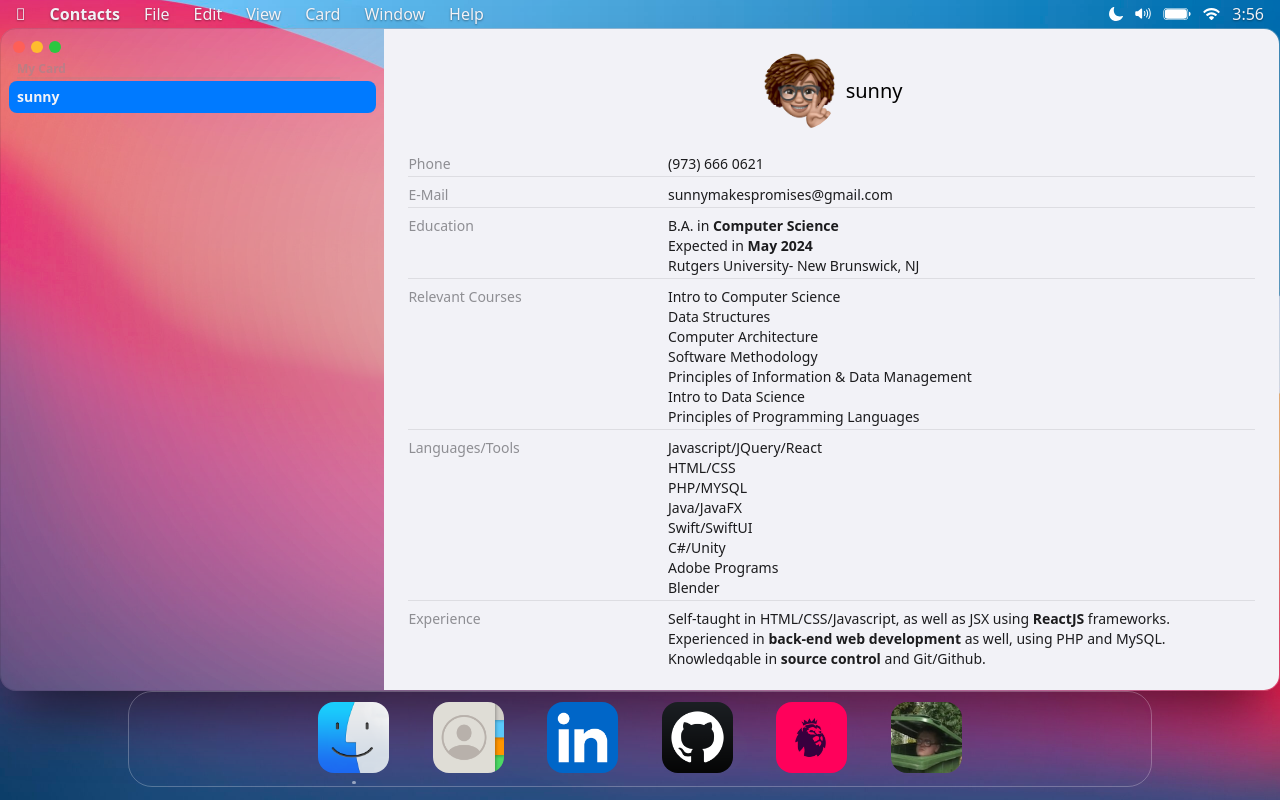
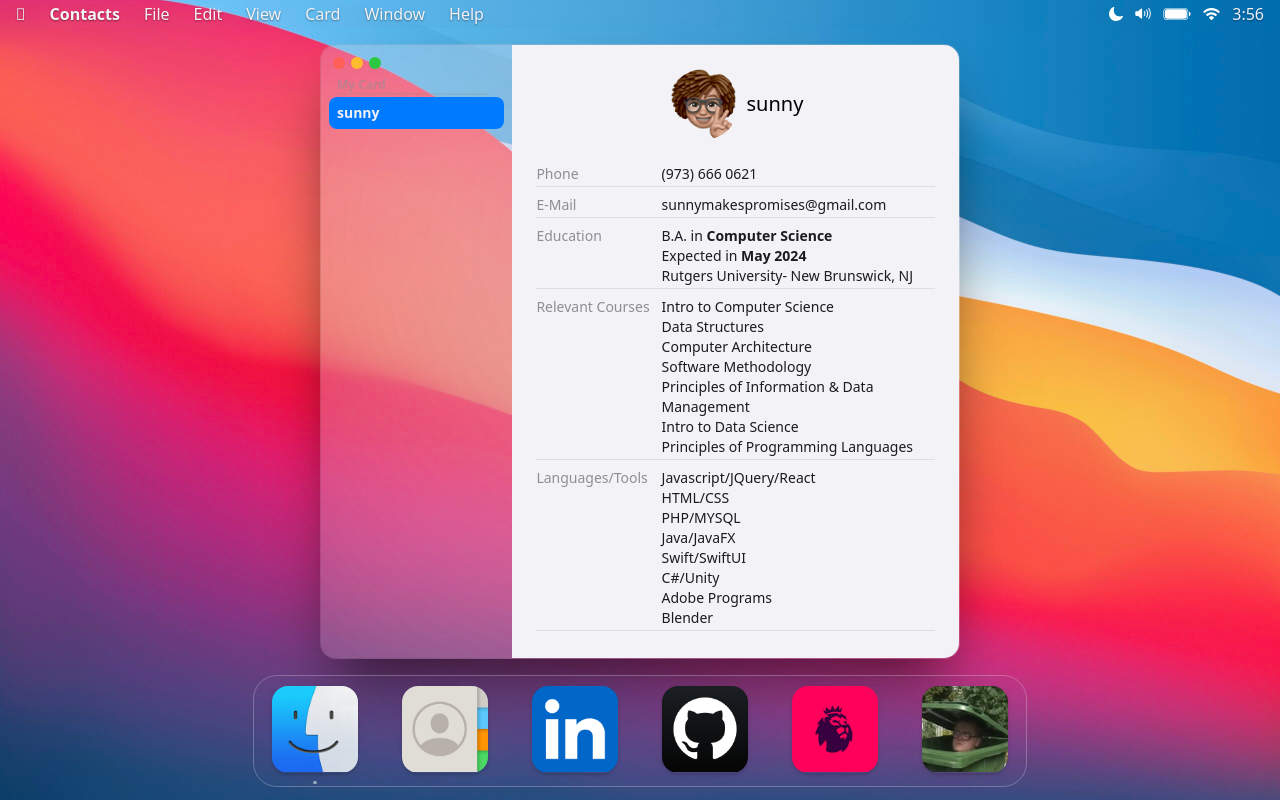
Before and after one commit to sunnymakespromises/sunny, a Next.js app: page /about in a window 1280 px wide. Built offline with nearby package versions, Linux system fonts and the light colour scheme.

Commit message:
main window/dock reliable (dock wrong on chrome)

```diff
--- a/app/about/page.js
+++ b/app/about/page.js
@@ -28,7 +28,7 @@ export default function About() {
     }, [isLandscape])
 
     return (
-        <Window id = 'about-window' classNames = 'w-full h-full flex-row' background = 'blur'>
+        <Window id = 'about-window' classNames = 'w-full md:w-[50%] h-full md:h-[95%] flex-row' background = 'blur'>
             {isLandscape || currentContact === null ? <ContactList currentContact = {currentContact} changeContact = {changeContact} isLandscape = {isLandscape}/> : null}
             {currentContact !== null ? <ContactCard currentContact = {currentContact} changeContact = {changeContact} isLandscape = {isLandscape}/> : null}
         </Window>
--- a/app/layout.js
+++ b/app/layout.js
@@ -82,7 +82,12 @@ export default function HomeLayout({ children }) {
         }
         else {
             setOpened(addToArray(opened, id))
-            router.push(getPageById(id).path)
+            if (getPageById(id).path.includes('https://')) {
+                window.location.href = getPageById(id).path
+            }
+            else {
+                router.push(getPageById(id).path)
+            }
         }
     }
 
@@ -120,15 +125,15 @@ export default function HomeLayout({ children }) {
 
     let context = { router, pages, currentPage, isHome, sm, md, lg, isLandscape, onAppClick, minimized, onMinimize, onClose, opened }
     return (
-        <html lang='en' className = {'w-full h-full ' + mainUltralight.variable + ' ' + mainThin.variable + ' ' + mainThinItalic.variable + ' ' + mainLight.variable + ' ' + mainRegular.variable + ' ' + mainRegularItalic.variable + ' ' + mainBold.variable + ' ' + mainBlack.variable}>
+        <html lang='en' className = {'w-screen h-screen overflow-hidden overscroll-none ' + mainUltralight.variable + ' ' + mainThin.variable + ' ' + mainThinItalic.variable + ' ' + mainLight.variable + ' ' + mainRegular.variable + ' ' + mainRegularItalic.variable + ' ' + mainBold.variable + ' ' + mainBlack.variable} style={{scrollBehavior: 'smooth'}}>
             <head />
-            <body className = {'w-full h-full flex flex-col justify-center items-center ' + (isHome ? 'pt-10 ' : '') + 'md:pt-7'}>
+            <body className = {'w-full h-full flex flex-col items-center'}>
                 <div id = 'background' className = 'absolute top-0 left-0 -z-10 w-full h-full bg-[url("/img/bg.jpg")] bg-center bg-cover' onClick = {() => onAppClick(0)}/>
                 <Provider value = {context}>
                     <Header/>
-                        <div id = 'main' className = 'w-full h-full flex flex-col items-center justify-center'>
-                            {children}
-                        </div>
+                    <div id = 'main' className = 'relative w-full grow'>
+                        {children}
+                    </div>
                     <Dock/>
                 </Provider>
             </body>
--- a/app/page.js
+++ b/app/page.js
@@ -7,7 +7,7 @@ import { useHomeContext } from '../contexts/home'
 export default function Home() {
     const { pages, isLandscape } = useHomeContext()
     return (
-        <div id = 'home-screen' className = 'w-full h-full flex flex-col items-center'>
+        <div id = 'home-screen' className = 'w-full h-full flex flex-col items-center mt-10 md:mt-0'>
             <div id = 'apps-container' className = 'w-full h-full flex flex-row flex-wrap content-start px-2 py-6'>
                 {!isLandscape ? pages.map((page, index) => {
                     if (!page.mobileDocked && page.visible.mobile === true) {
--- a/components/app.js
+++ b/components/app.js
@@ -48,7 +48,7 @@ export default function App({ id, title, logo, isDocked, hovered, setHovered, cu
                     <Text style = 'appTitle' classNames = 'app-title h-min select-none'>{title}</Text>
                 </div>
             :null}
-                <Image styles = {{transform: 'scale(' + scale + ')'}} path = {logo} classNames = 'app-logo h-full aspect-square rounded-2xl cursor-pointer origin-bottom'/>
+                <Image styles = {{transform: 'scale(' + scale + ')'}} path = {logo} classNames = 'app-logo h-full aspect-square rounded-2xl cursor-pointer origin-bottom shadow-app'/>
                 <div className = {'transition-all app-opened-indicator h-1 aspect-square rounded-full bg-white ' + (opened.includes(id) ? 'bg-opacity-50' : 'bg-opacity-0')}/>
             </div>
         )
--- a/components/dock.js
+++ b/components/dock.js
@@ -30,7 +30,7 @@ export default function Dock({ children }) {
 
     if (isHome || !isHome && isLandscape) {
         return (
-            <div ref = {dockContainerRef} id = 'dock-container' className = 'flex flex-row items-center justify-center gap-2 w-[90%] md:w-[80%] h-[7.5rem] md:h-28 mb-[5%] md:mb-[1%] rounded-3xl backdrop-blur-dock backdrop-brightness-[1.4] dark:backdrop-brightness-[0.8] md:border-[1px] md:border-white md:border-opacity-25 z-10'>
+            <div ref = {dockContainerRef} id = 'dock-container' className = 'flex flex-row items-center justify-center shrink-0 gap-2 w-[90%] md:w-min h-[7.5rem] md:h-28 mb-[5%] md:mb-[1%] rounded-3xl backdrop-blur-dock backdrop-brightness-[1.4] dark:backdrop-brightness-[0.8] md:border-[1px] md:border-white md:border-opacity-25 z-10'>
                 {isLandscape ? pages.map((page, index) => {
                     if (page.visible.desktop === true) {
                         return <App key = {index} id = {page.id} title = {page.title} logo = {page.logo} isDocked = {true} hovered = {hovered} setHovered = {setHovered} cursorPos = {cursorPos}/>
--- a/components/header.js
+++ b/components/header.js
@@ -21,7 +21,7 @@ export default function Header({}) {
         getTime()
     }, [])
     return (
-        <div id = 'header' className = {'transition-all absolute top-0 w-full h-10 md:h-7 flex flex-row items-center px-4 md:px-4 pt-4 md:pt-0' + (isLandscape ? ' backdrop-blur-header backdrop-brightness-[0.90]' : ' backdrop-blur-0 backdrop-brightness-1') + ' z-10'}>
+        <div id = 'header' className = {'transition-all absolute md:relative top-0 w-full h-10 md:h-7 flex flex-row items-center px-4 md:px-4 pt-4 md:pt-0' + (isLandscape ? ' backdrop-blur-header backdrop-brightness-[0.90]' : ' backdrop-blur-0 backdrop-brightness-1') + ' z-10'}>
             <div id = 'header-left' className = 'w-full h-full flex flex-row items-center gap-6'>
                 <Text id = {isLandscape ? 'header-logo' : 'header-time'} style = 'headerText' classNames = {'!font-bold select-none' + (!isHome ? ' !text-primary-900 dark:!text-primary-50 md:!text-primary-50 md:dark:!text-primary-50' : '')}>{isLandscape ? '' : time}</Text>
         {isLandscape ? <>
--- a/components/window.js
+++ b/components/window.js
@@ -37,7 +37,7 @@ export default function Window({classNames, background = 'blur', children, ...ex
 
     if (!minimized.includes(currentPage.id)) {
         return (
-            <div className = {'transition-all window relative flex ' + (isLandscape ? 'rounded-2xl' : '' ) + ' overflow-hidden' + (getOption() ? ' ' + getOption()?.classNames : '') + (isExpanded ? ' !w-full !h-full' : '') + ' md:border-[1px] md:dark:border-white md:border-primary-800 md:border-opacity-10 md:dark:border-opacity-25 md:shadow-window' + (classNames ? ' ' + classNames : '')} {...extras}>
+            <div className = {'window transition-all m-auto absolute top-0 bottom-0 left-1/2 -translate-x-1/2 flex md:overflow-hidden ' + (isLandscape ? 'rounded-2xl' : '' ) + (getOption() ? ' ' + getOption()?.classNames : '') + (isExpanded ? ' !w-full !h-full' : '') + ' md:border-[1px] md:dark:border-white md:border-primary-800 md:border-opacity-10 md:dark:border-opacity-25 md:shadow-window' + (classNames ? ' ' + classNames : '')} {...extras}>
             {isLandscape ?
                 <div className = 'window-buttons group absolute h-3 top-0 left-0 flex flex-row items-center gap-[6px] m-3'>
                     <div id = 'close-window' className = 'h-full aspect-square rounded-full bg-red cursor-pointer' onClick = {() => onClose(currentPage.id)}>
--- a/res/contacts.js
+++ b/res/contacts.js
@@ -44,16 +44,16 @@ let contacts = [
                     <Text style = 'contactInfoData'>Self-taught in <b>software development</b> using Swift and SwiftUI.</Text>
                     <Text style = 'contactInfoData'>Experience <b>working with clients</b> to create custom websites.</Text>
                 </>,
-            // 'Skills':
-            //     <>
-            //         <Text style = 'contactInfoData'>Quick learner</Text>
-            //         <Text style = 'contactInfoData'>Self-starter</Text>
-            //         <Text style = 'contactInfoData'>Detail-Oriented</Text>
-            //         <Text style = 'contactInfoData'>Driven and passionate</Text>
-            //         <Text style = 'contactInfoData'>Flexible</Text>
-            //         <Text style = 'contactInfoData'>Dedicated to elegant, readable code</Text>
-            //         <Text style = 'contactInfoData'>Pleasant and cooperative with others</Text>
-            //     </>
+            'Skills':
+                <>
+                    <Text style = 'contactInfoData'>Quick learner</Text>
+                    <Text style = 'contactInfoData'>Self-starter</Text>
+                    <Text style = 'contactInfoData'>Detail-Oriented</Text>
+                    <Text style = 'contactInfoData'>Driven and passionate</Text>
+                    <Text style = 'contactInfoData'>Flexible</Text>
+                    <Text style = 'contactInfoData'>Dedicated to elegant, readable code</Text>
+                    <Text style = 'contactInfoData'>Pleasant and cooperative with others</Text>
+                </>
         }
     },
     {
--- a/res/pages.js
+++ b/res/pages.js
@@ -69,7 +69,7 @@ let pages =
             id: 3,
             title: 'LinkedIn',
             headerTitle: 'LinkedIn',
-            path: 'https://linkedin.com/in/marquis-livingston-0b510815b/',
+            path: 'https://www.linkedin.com/in/marquis-livingston-0b510815b/',
             logo: 'logos/linkedin.png',
             mobileDocked: false,
             visible: {
@@ -81,7 +81,7 @@ let pages =
             id: 4,
             title: 'GitHub',
             headerTitle: 'GitHub',
-            path: 'https://github.com/sunnymakespromises',
+            path: 'https://www.github.com/sunnymakespromises',
             logo: 'logos/github.png',
             mobileDocked: false,
             visible: {
--- a/tailwind.config.js
+++ b/tailwind.config.js
@@ -65,7 +65,8 @@ module.exports = {
                 lg: '0 8px 16px var(--tw-shadow-color)',
             },
             boxShadow: {
-                window: '0 35px 60px -15px rgba(0, 0, 0, 0.6)'
+                window: '0 35px 60px -15px rgba(0, 0, 0, 0.6)',
+                app: '0 2px 5px -2px rgba(0, 0, 0, 0.4)'
                 // window: '5px 20px 30px rgba(0, 0, 0, 0.6)',
             },
             blur: {
```
